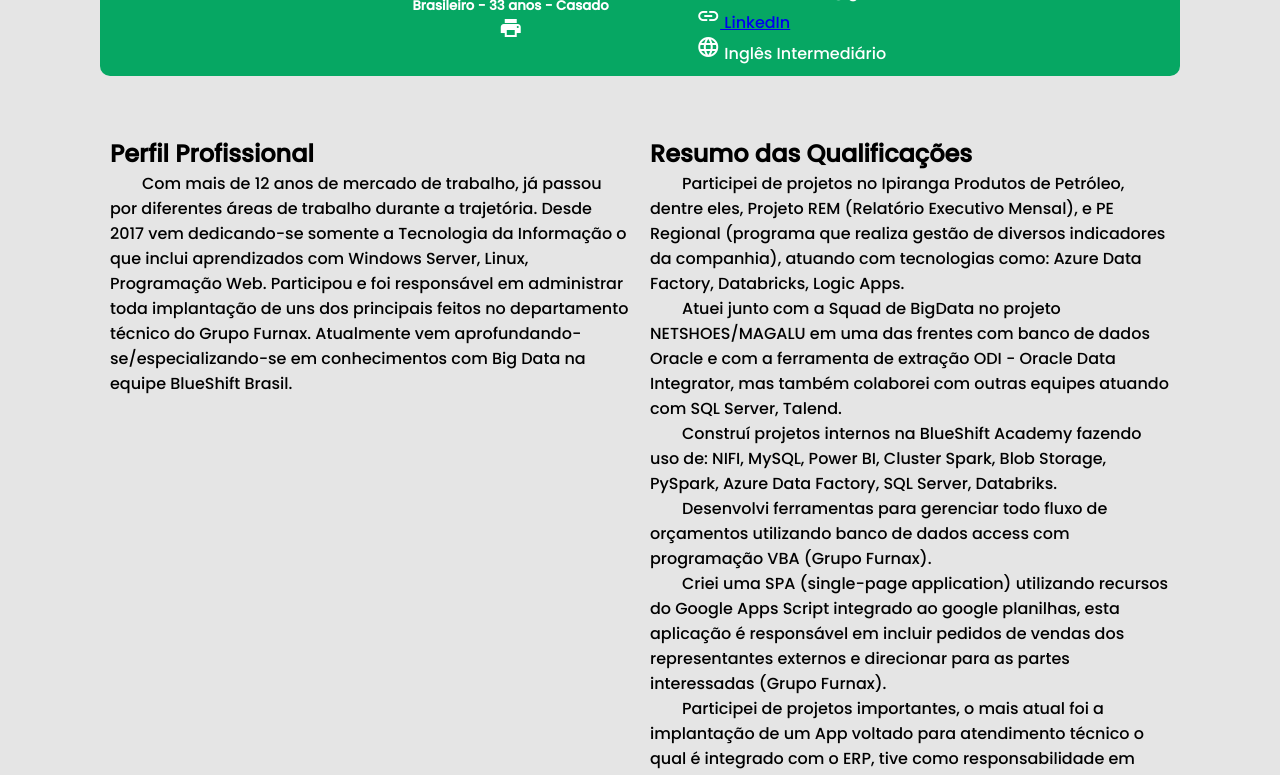
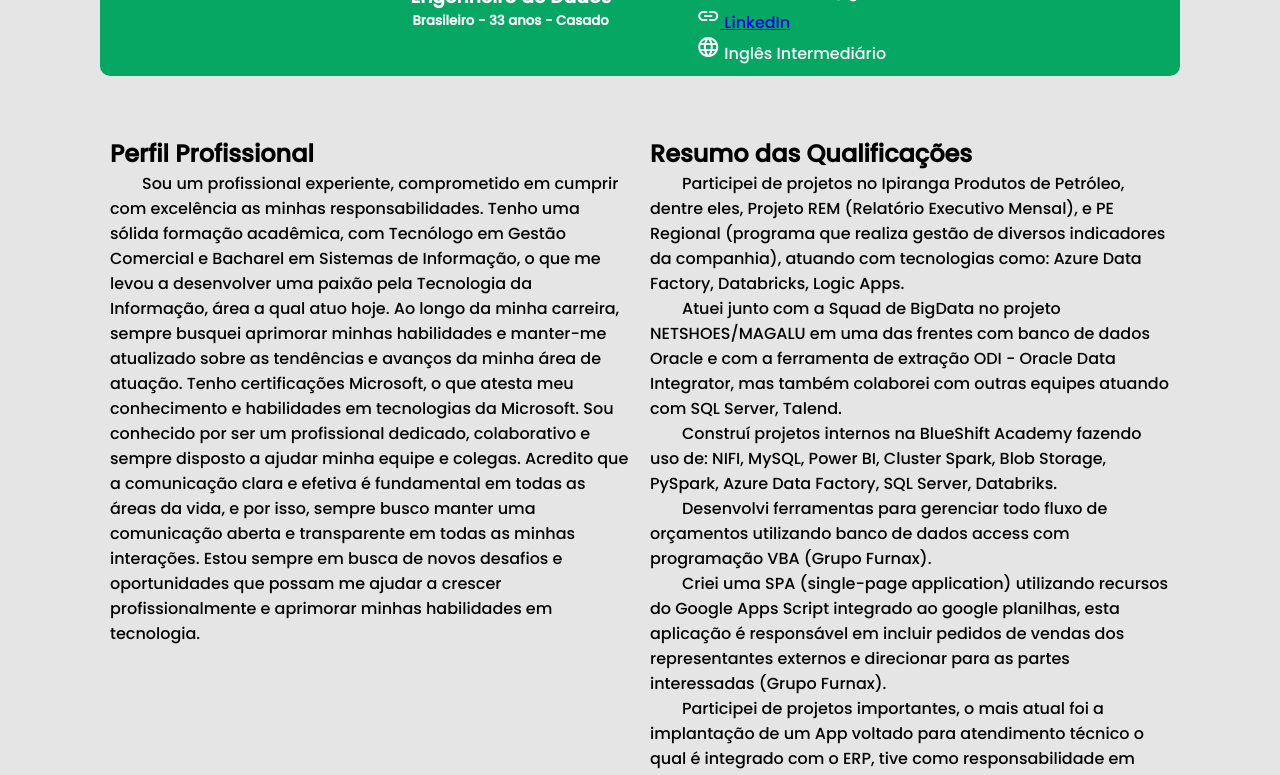
Before and after one commit to ManoelSa/MYCV, a plain HTML site: page index.html in a window 1280 px wide. Shown: the part 109-884 px from the top of the page. Drawn offline with nearby package versions, Linux system fonts and the light colour scheme.

Commit message:
Update index.html

```diff
--- a/index.html
+++ b/index.html
@@ -23,7 +23,7 @@
             <h2>Manoel Messias Hora de Sá </h2>
             <h3>Engenheiro de Dados</h3>
             <h5>Brasileiro - 33 anos - Casado</h5>
-            <h5 onclick="window.print()" class="imprimir" style="cursor: pointer;"><i class="material-icons">print</i></h5>
+            <!-- <h5 onclick="window.print()" class="imprimir" style="cursor: pointer;"><i class="material-icons">print</i></h5> -->
 
         </div>
         <div class="infos">
@@ -45,8 +45,12 @@
 
     <div class="perfprof">
         <h2>Perfil Profissional</h2>
-        <p class="recuo jusfify">Com mais de 12 anos de mercado de trabalho, já passou por diferentes áreas de trabalho durante a trajetória. Desde 2017 vem dedicando-se somente a Tecnologia da Informação o que inclui aprendizados com Windows Server, Linux, Programação Web. Participou e foi responsável em administrar
-            toda implantação de uns dos principais feitos no departamento técnico do Grupo Furnax. Atualmente vem aprofundando-se/especializando-se em conhecimentos com Big Data na equipe BlueShift Brasil.</p>
+        <p class="recuo jusfify">Sou um profissional experiente, comprometido em cumprir com excelência as minhas responsabilidades. Tenho uma sólida formação acadêmica, com Tecnólogo em Gestão Comercial e Bacharel em Sistemas de Informação, o que me levou a desenvolver uma paixão pela Tecnologia da Informação, área a qual atuo hoje.
+Ao longo da minha carreira, sempre busquei aprimorar minhas habilidades e manter-me atualizado sobre as tendências e avanços da minha área de atuação.
+Tenho certificações Microsoft, o que atesta meu conhecimento e habilidades em tecnologias da Microsoft.
+Sou conhecido por ser um profissional dedicado, colaborativo e sempre disposto a ajudar minha equipe e colegas.
+Acredito que a comunicação clara e efetiva é fundamental em todas as áreas da vida, e por isso, sempre busco manter uma comunicação aberta e transparente em todas as minhas interações.
+Estou sempre em busca de novos desafios e oportunidades que possam me ajudar a crescer profissionalmente e aprimorar minhas habilidades em tecnologia.</p>
 
     </div>
 
```
